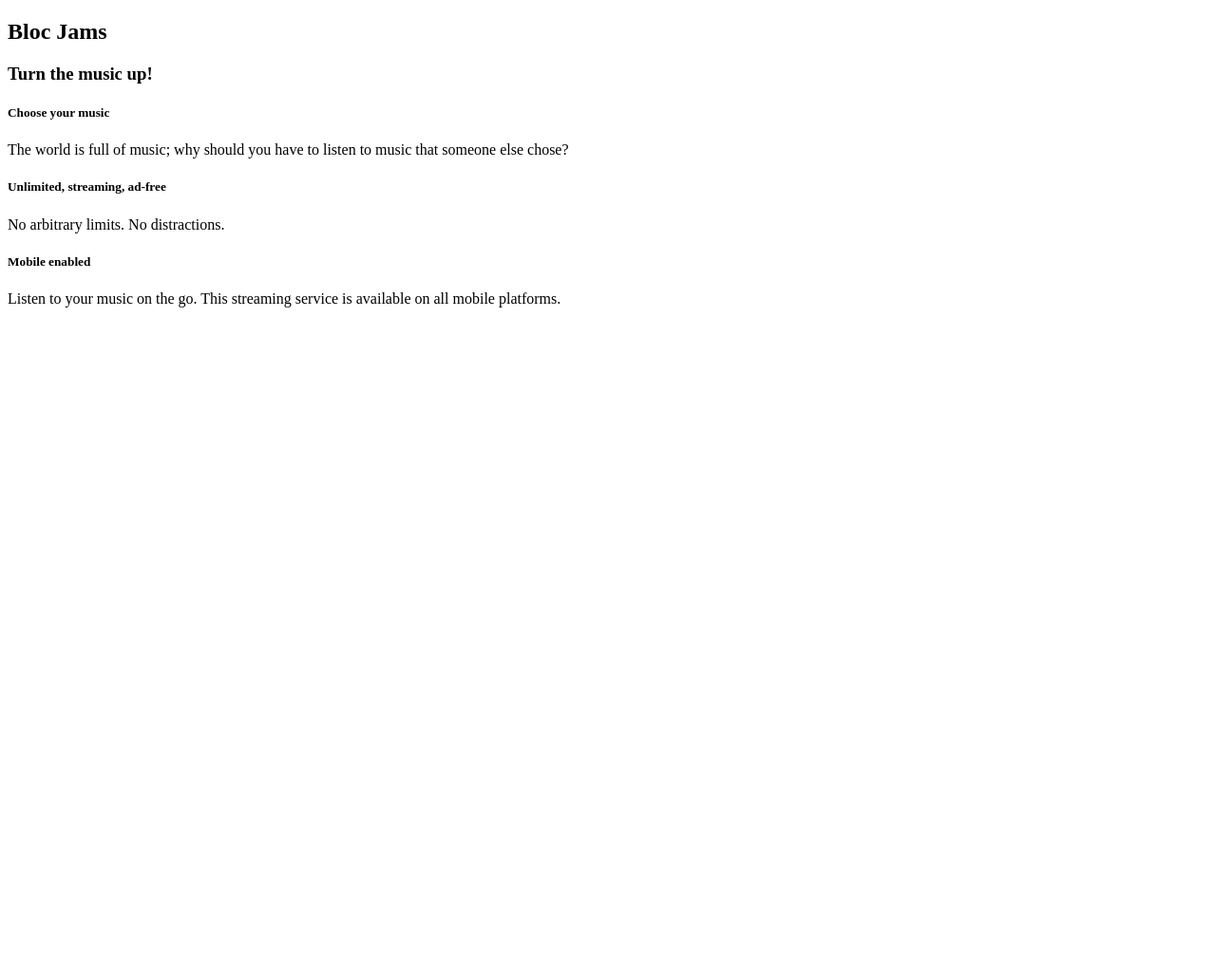
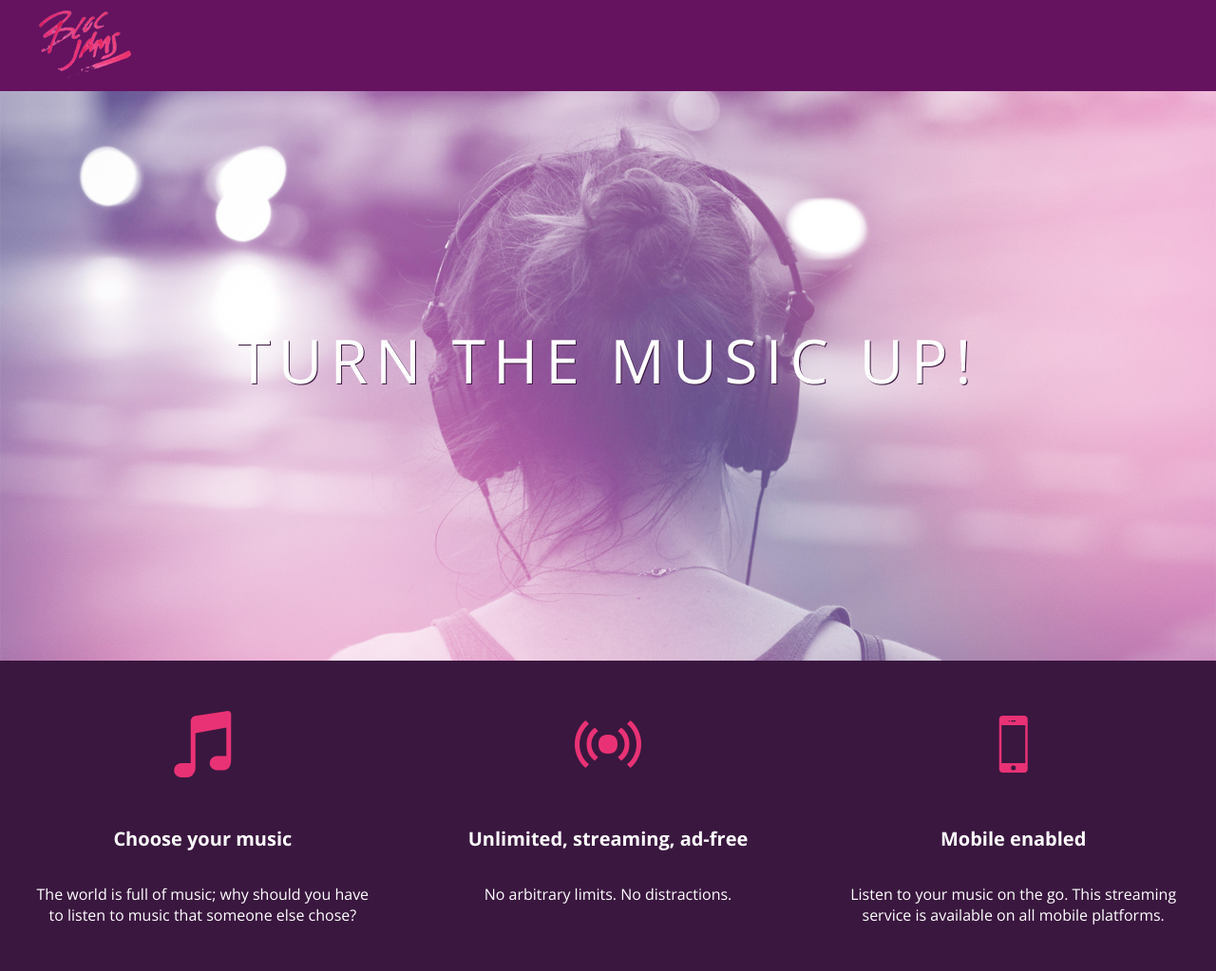
Before and after one commit to dawsonc623/bloc-jams, a plain HTML site: page index.html in a window 1280 px wide. Shown: the whole page at 95% size. Before the commit the page ends 800 px from the top, so only its background shows below. Drawn offline with nearby package versions, Linux system fonts and the light colour scheme.

Commit message:
Styles the home page.

```diff
--- a/index.html
+++ b/index.html
@@ -1,27 +1,37 @@
 <!DOCTYPE html>
 <html>
     <head>
+        <!-- CSS Libraries -->
+        <link rel="stylesheet" type="text/css" href="http://fonts.googleapis.com/css?family=Open+Sans:400,800,600,700,300">
+        <link rel="stylesheet" type="text/css" href="http://code.ionicframework.com/ionicons/2.0.1/css/ionicons.min.css">
+        <link rel="stylesheet" type="text/css" href="styles/normalize.css">
+
+        <!-- Project CSS-->
+        <link rel="stylesheet" type="text/css" href="styles/main.css">
         <title>Bloc Jams</title>
     </head>
-    <body>
-        <nav><!-- navigation bar -->
+    <body class="landing">
+        <nav class="navbar"><!-- navigation bar -->
+            <img src="assets/images/bloc_jams_logo.png" alt="Bloc Jams" class="logo">
         </nav>
-        <section><!-- hero content -->
-            <h1>Bloc Jams</h1>
-            <h3>Turn the music up!</h3>
+        <section class="hero-content"><!-- hero content -->
+            <h1 class="hero-title">Turn the music up!</h1>
         </section>
-        <section><!-- selling points-->
-            <div>
-                <h5>Choose your music</h5>
-                <p>The world is full of music; why should you have to listen to music that someone else chose?</p>
+        <section class="selling-points"><!-- selling points-->
+            <div class="point">
+                <span class="ion-music-note"></span>
+                <h5 class="point-title">Choose your music</h5>
+                <p class="point-description">The world is full of music; why should you have to listen to music that someone else chose?</p>
             </div>
-            <div>
-                <h5>Unlimited, streaming, ad-free</h5>
+            <div class="point">
+                <span class="ion-radio-waves"></span>
+                <h5 class="point-title">Unlimited, streaming, ad-free</h5>
                 <p>No arbitrary limits. No distractions.</p>
             </div>
-            <div>
-                <h5>Mobile enabled</h5>
-                <p>Listen to your music on the go. This streaming service is available on all mobile platforms.</p>
+            <div class="point">
+                <span class="ion-iphone"></span>
+                <h5 class="point-title">Mobile enabled</h5>
+                <p class="point-description">Listen to your music on the go. This streaming service is available on all mobile platforms.</p>
             </div>
         </section>
     </body>
--- /dev/null
+++ b/styles/main.css
@@ -0,0 +1,77 @@
+body {
+    font-family: 'Open Sans';
+    color: white;
+    min-height: 100%;
+}
+
+body.landing {
+    background-color: rgb(58,23,63);
+}
+
+html {
+    height: 100%;
+    font-size: 100%;
+}
+
+.hero-content {
+    position: relative;
+    min-height: 600px;
+    background-image: url(../assets/images/bloc_jams_bg.jpg);
+    background-repeat: no-repeat;
+    background-position: center center;
+    background-size: cover;
+}
+
+.hero-content .hero-title {
+    font-size: 4rem;
+    font-weight: 300;
+    letter-spacing: 0.5rem;
+    position: absolute;
+        top: 40%;
+    text-align: center;
+    text-transform: uppercase;
+    text-shadow: 1px 1px 0px rgb(58,23,63);
+    -webkit-transform: translateY(-50);
+    -moz-transform: translateY(-50%);
+    -ms-transform: translateY(-50%);
+    transform: translateY(-50%);
+    width: 100%;
+}
+
+.ion-iphone,
+.ion-music-note,
+.ion-radio-waves {
+    color: rgb(233,50,117);
+    font-size: 5rem;
+}
+
+.navbar {
+    padding: 0.5rem;
+    background-color: rgb(101,18,95);
+}
+
+.navbar .logo {
+    position: relative;
+    left: 2rem;
+}
+
+.point {
+    display: table-cell;
+    padding: 2rem;
+    position: relative;
+    text-align: center;
+    width: 33.3%
+}
+
+.point .point-title {
+    font-size: 1.25rem;
+}
+
+.selling-points {
+    -webkit-box-sizing: border-box;
+    -moz-box-sizing: border-box;
+    box-sizing: border-box;
+    display: table;
+    position: relative;
+    width: 100%;
+}
```
Also changed, not shown: assets/images/bloc_jams_bg.jpg (added), assets/images/bloc_jams_logo.png (added), styles/normalize.css (added).
